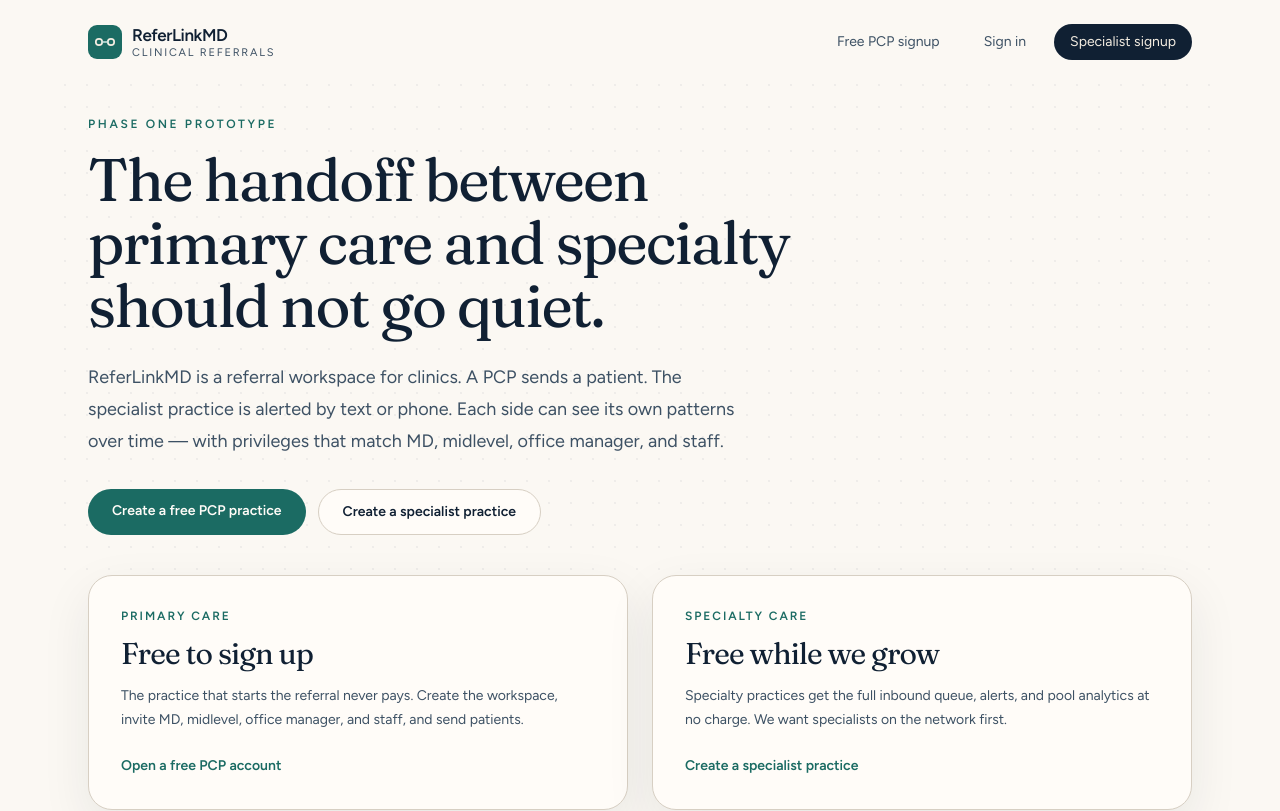
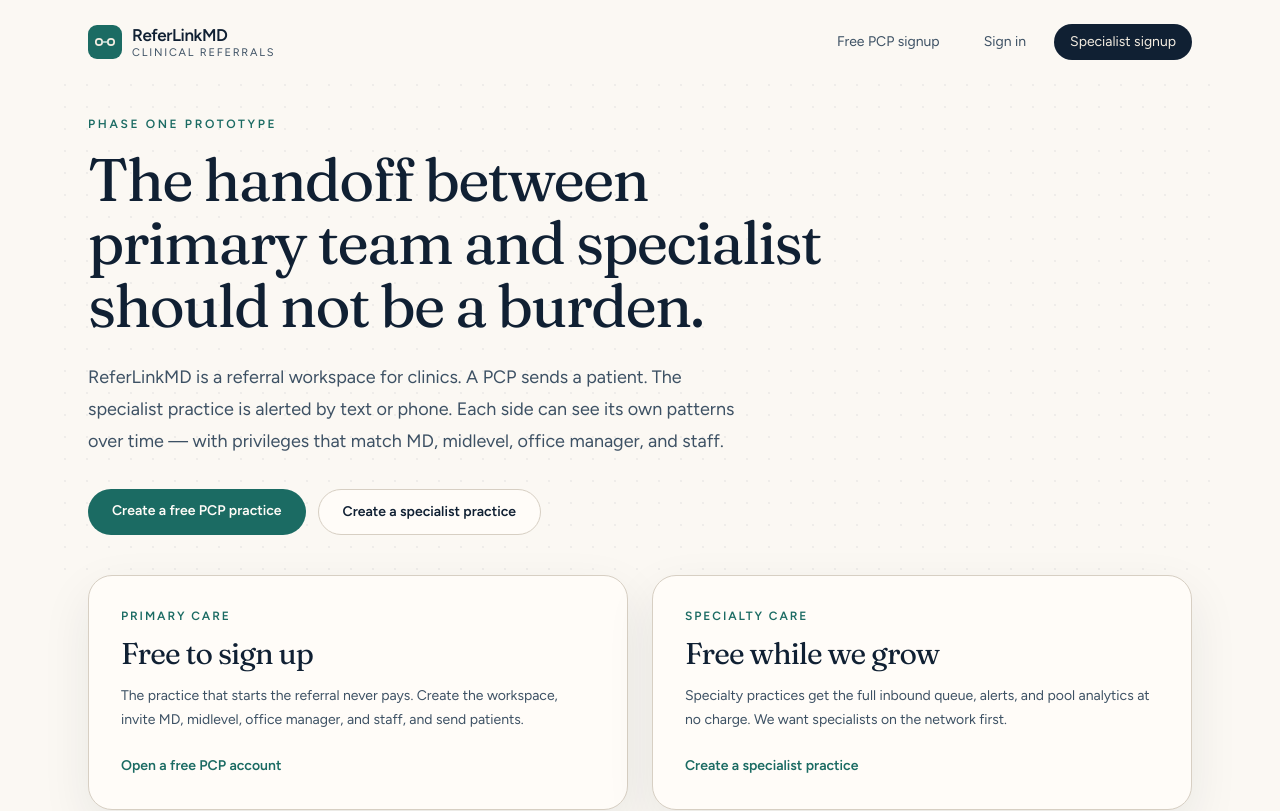
Before and after one commit to sanjaysangwan/referlinkMD, a Next.js app: page / in a window 1280 px wide. Shown: the top 811 px of the page. Built offline with nearby package versions, Linux system fonts and the light colour scheme.

Commit message:
Use the preferred landing page headline
Replace the hero with: the handoff between primary team and specialist
should not be a burden.

Co-authored-by: sanjaysangwan <sanjaysangwan@users.noreply.github.com>

```diff
--- a/src/app/page.tsx
+++ b/src/app/page.tsx
@@ -36,7 +36,7 @@ export default function HomePage() {
           Phase one prototype
         </p>
         <h1 className="mt-4 max-w-3xl text-5xl leading-[1.05] text-ink md:text-6xl">
-          The handoff between primary care and specialty should not go quiet.
+          The handoff between primary team and specialist should not be a burden.
         </h1>
         <p className="mt-6 max-w-2xl text-lg leading-8 text-ink-soft">
           ReferLinkMD is a referral workspace for clinics. A PCP sends a patient.
```
